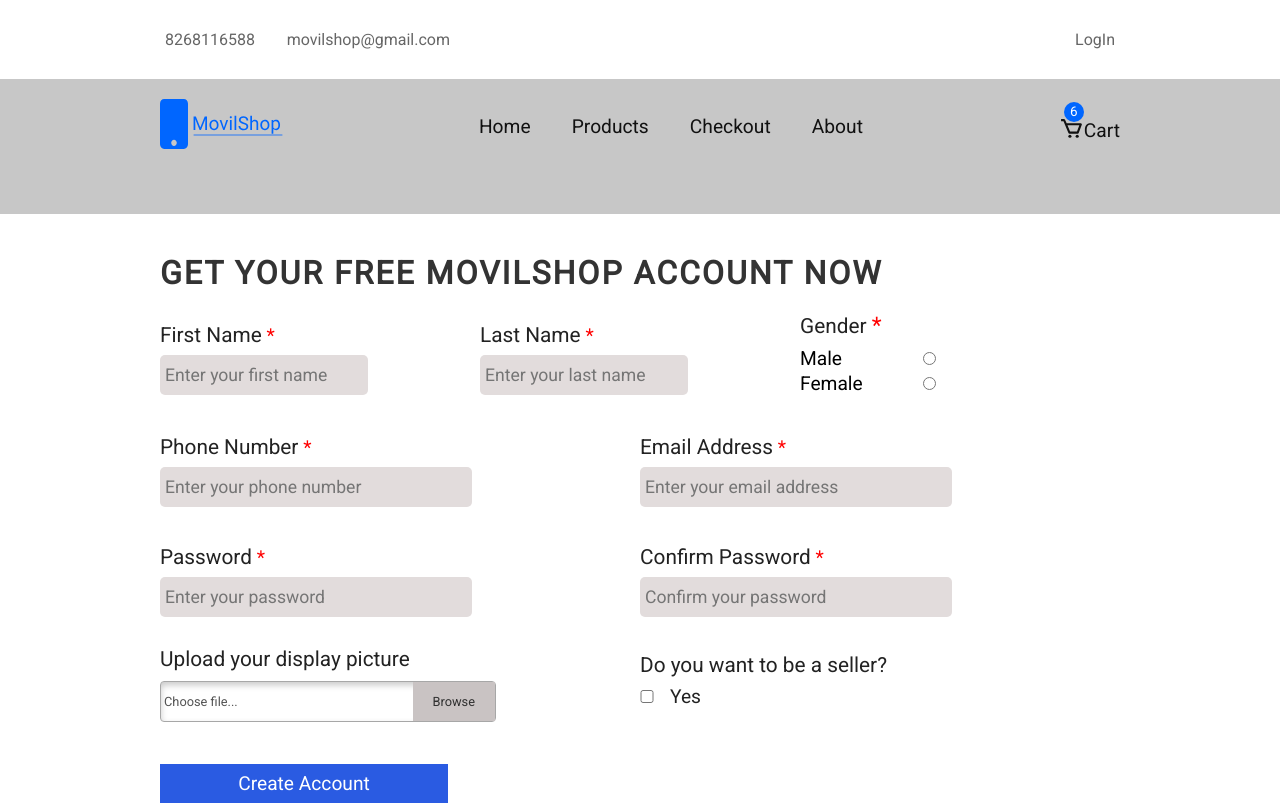
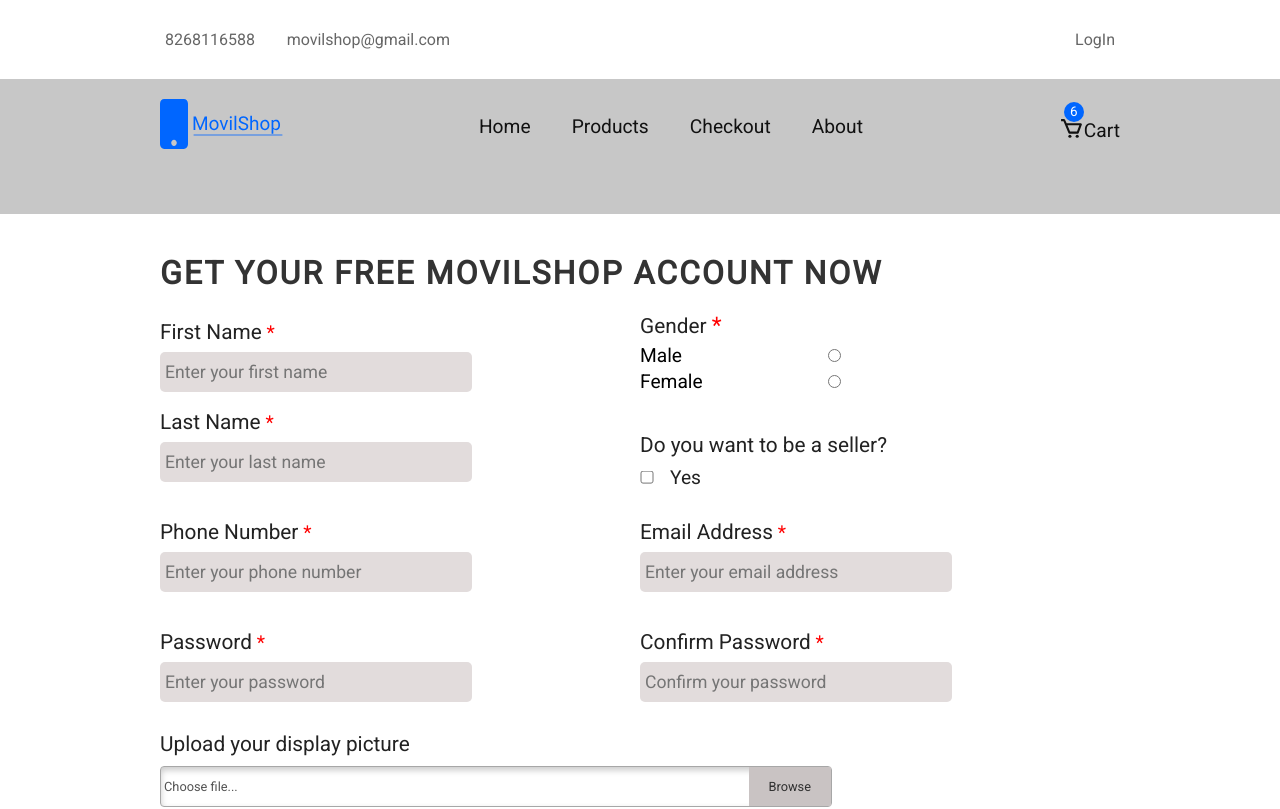
Before and after one commit to ddepu11/movil_shop_cient_side_react, a React (Create React App) app: page /sign-up in a window 1280 px wide. Shown: the top 809 px of the page. Built offline with nearby package versions, Linux system fonts and the light colour scheme; no server answers.

Commit message:
seller input re located

```diff
--- a/src/components/signup/FormControl.jsx
+++ b/src/components/signup/FormControl.jsx
@@ -1,5 +1,4 @@
 import React from 'react';
-import styled from 'styled-components';
 import PropTypes from 'prop-types';
 
 const FormControl = ({
@@ -12,7 +11,7 @@ const FormControl = ({
   name,
   label,
 }) => (
-  <Wrapper className="form-control">
+  <div className="form-control">
     <div className="fc_top">
       <label htmlFor={id}>{label}</label>
       <span className="must"> *</span>
@@ -27,7 +26,7 @@ const FormControl = ({
       placeholder={placeholder}
     />
     <p ref={refObj} className="message" />
-  </Wrapper>
+  </div>
 );
 
 FormControl.propTypes = {
@@ -41,6 +40,4 @@ FormControl.propTypes = {
   label: PropTypes.string.isRequired,
 };
 
-const Wrapper = styled.div``;
-
 export default FormControl;
--- a/src/components/signup/SignUp.jsx
+++ b/src/components/signup/SignUp.jsx
@@ -95,7 +95,6 @@ const SignUp = () => {
         password: signUpCredentials.password,
         confirmPassword: signUpCredentials.confirmPassword,
         gender: signUpCredentials.gender,
-        dp,
       },
       setTimeOutId,
       {
@@ -106,7 +105,6 @@ const SignUp = () => {
         emailValidationMessageTag,
         confirmPasswordValidationMessageTag,
         genderValidationMessageTag,
-        dpValidationMessageTag,
       }
     );
 
@@ -135,6 +133,7 @@ const SignUp = () => {
 
       <form onSubmit={handleSubmit}>
         <div className="row flex">
+          <div className="flex fn_ln_div">
             <FormControl
               inputValue={signUpCredentials.firstName}
               handleInput={handleInput}
@@ -156,11 +155,14 @@ const SignUp = () => {
               name="lastName"
               label="Last Name"
             />
+          </div>
 
-          {/* Gender */}
+          <div className="flex gender_seller_div">
+            {/* Gender >>>> */}
             <div className="form-control">
               <h2 className="gender_heading">
-              Gender <span style={{ color: 'red', fontSize: '1.1em' }}> *</span>
+                Gender{' '}
+                <span style={{ color: 'red', fontSize: '1.1em' }}> *</span>
               </h2>
 
               <dir className="gender">
@@ -192,6 +194,24 @@ const SignUp = () => {
               <p ref={genderValidationMessageTag} className="message" />
             </div>
             {/* Gender Ends */}
+
+            {/* Seeler >>>> */}
+            <div className="form-control role-div">
+              <p>Do you want to be a seller?</p>
+
+              <div className="role_inputs flex">
+                <input
+                  type="checkbox"
+                  placeholder="Wanna be seller??"
+                  id="role"
+                  name="role"
+                  onChange={handleInput}
+                />
+                <label htmlFor="role">Yes</label>
+              </div>
+            </div>
+            {/* Seeler Ends>>>> */}
+          </div>
         </div>
 
         <div className="row flex">
@@ -277,21 +297,6 @@ const SignUp = () => {
             />
             <p ref={dpValidationMessageTag} className="message" />
           </div>
-
-          <div className="form-control role-div">
-            <p>Do you want to be a seller?</p>
-
-            <div className="role_inputs flex">
-              <input
-                type="checkbox"
-                placeholder="Wanna be seller??"
-                id="role"
-                name="role"
-                onChange={handleInput}
-              />
-              <label htmlFor="role">Yes</label>
-            </div>
-          </div>
         </div>
 
         <button type="submit" className="sign-up-btn">
@@ -301,6 +306,7 @@ const SignUp = () => {
     </Wrapper>
   );
 };
+
 const Wrapper = styled.main`
   padding: 40px 0;
   h1 {
@@ -312,35 +318,78 @@ const Wrapper = styled.main`
 
   form {
     .row {
-      justify-content: space-between;
       margin: 20px 0;
-      .form-control {
-        display: flex;
+      align-items: stretch;
+
+      .fn_ln_div {
         flex-direction: column;
         width: 100%;
+      }
 
+      .gender_seller_div {
+        width: 100%;
+        flex-direction: column;
+        justify-content: space-between;
         .gender_heading {
           font-size: 1.3em;
           color: #222;
           font-weight: 400;
-          margin-bottom: 8px;
+          margin-bottom: 5px;
         }
         .gender {
           width: 60%;
+
           div {
             justify-content: space-between;
-            padding-bottom: 2px;
+            padding-bottom: 3px;
             label {
               padding: 0px 0;
               font-size: 1.2em;
             }
           }
         }
+
+        .role-div {
+          transform: translateY(-35%);
+          .role_inputs {
+            cursor: pointer;
+            justify-content: space-between;
+            width: 30%;
+            position: relative;
+            padding: 10px 0 0 0px;
+
+            label {
+              font-size: 1.2em;
+              padding: 0px 0;
+              color: #222;
+              position: absolute;
+              left: 30px;
+            }
+
+            input {
+              background: #e2dcdc;
+              padding: 0px 0px;
+              border-radius: 0px;
+              font-size: 0em;
+              width: 10%;
+              position: absolute;
+              left: 0px;
+            }
+          }
+        }
+      }
+
+      .form-control {
+        display: flex;
+        flex-direction: column;
+        width: 100%;
+
         p {
           font-size: 1.3em;
           padding: 0px 0px 10px;
           color: #222;
         }
+
         .fc_top {
           padding: 8px 0;
           .must {
@@ -383,6 +432,7 @@ const Wrapper = styled.main`
             padding: 0 20px;
           }
         }
+
         .dp-label:hover {
           box-shadow: inset 0 0.2rem 0.4rem #b4b4b4;
 
@@ -405,35 +455,6 @@ const Wrapper = styled.main`
           font-size: 1.2em;
         }
       }
-
-      .role-div {
-        transform: translateY(-15px);
-        .role_inputs {
-          cursor: pointer;
-          justify-content: space-between;
-          width: 30%;
-          position: relative;
-          padding: 10px 0 0 0px;
-
-          label {
-            font-size: 1.2em;
-            padding: 0px 0;
-            color: #222;
-            position: absolute;
-            left: 30px;
-          }
-
-          input {
-            background: #e2dcdc;
-            padding: 0px 0px;
-            border-radius: 0px;
-            font-size: 0em;
-            width: 10%;
-            position: absolute;
-            left: 0px;
-          }
-        }
-      }
     }
 
     .sign-up-btn {
--- a/src/utils/validateForm.js
+++ b/src/utils/validateForm.js
@@ -9,7 +9,6 @@ const validateForm = (formData, setTimeOutId, allValidationMessageTags) => {
     emailValidationMessageTag,
     confirmPasswordValidationMessageTag,
     genderValidationMessageTag,
-    dpValidationMessageTag,
   } = allValidationMessageTags;
 
   let erroFlag = false;
@@ -23,7 +22,6 @@ const validateForm = (formData, setTimeOutId, allValidationMessageTags) => {
     password,
     confirmPassword,
     gender,
-    dp,
   } = formData;
 
   if (firstName.length > 20) {
@@ -286,26 +284,26 @@ const validateForm = (formData, setTimeOutId, allValidationMessageTags) => {
     erroFlag = true;
   }
 
-  // File upload validations
-  if (dpValidationMessageTag) {
-    if (dp === '') {
-      setValidationMessage(
-        dpValidationMessageTag,
-        'Please select the img',
-        'error',
-        setTimeOutId
-      );
-      erroFlag = true;
-    } else if (dp.size > 2097152) {
-      // 2097152 bytes === 2MB
-      setValidationMessage(
-        dpValidationMessageTag,
-        'Image size should not be greater then 2MB',
-        'error',
-        setTimeOutId
-      );
-    }
-  }
+  // // File upload validations
+  // if (dpValidationMessageTag) {
+  //   if (dp === '') {
+  //     setValidationMessage(
+  //       dpValidationMessageTag,
+  //       'Please select the img',
+  //       'error',
+  //       setTimeOutId
+  //     );
+  //     erroFlag = true;
+  //   } else if (dp.size > 2097152) {
+  //     // 2097152 bytes === 2MB
+  //     setValidationMessage(
+  //       dpValidationMessageTag,
+  //       'Image size should not be greater then 2MB',
+  //       'error',
+  //       setTimeOutId
+  //     );
+  //   }
+  // }
 
   return erroFlag;
 };
```
Lines whose indentation alone changed are shown as unchanged.
